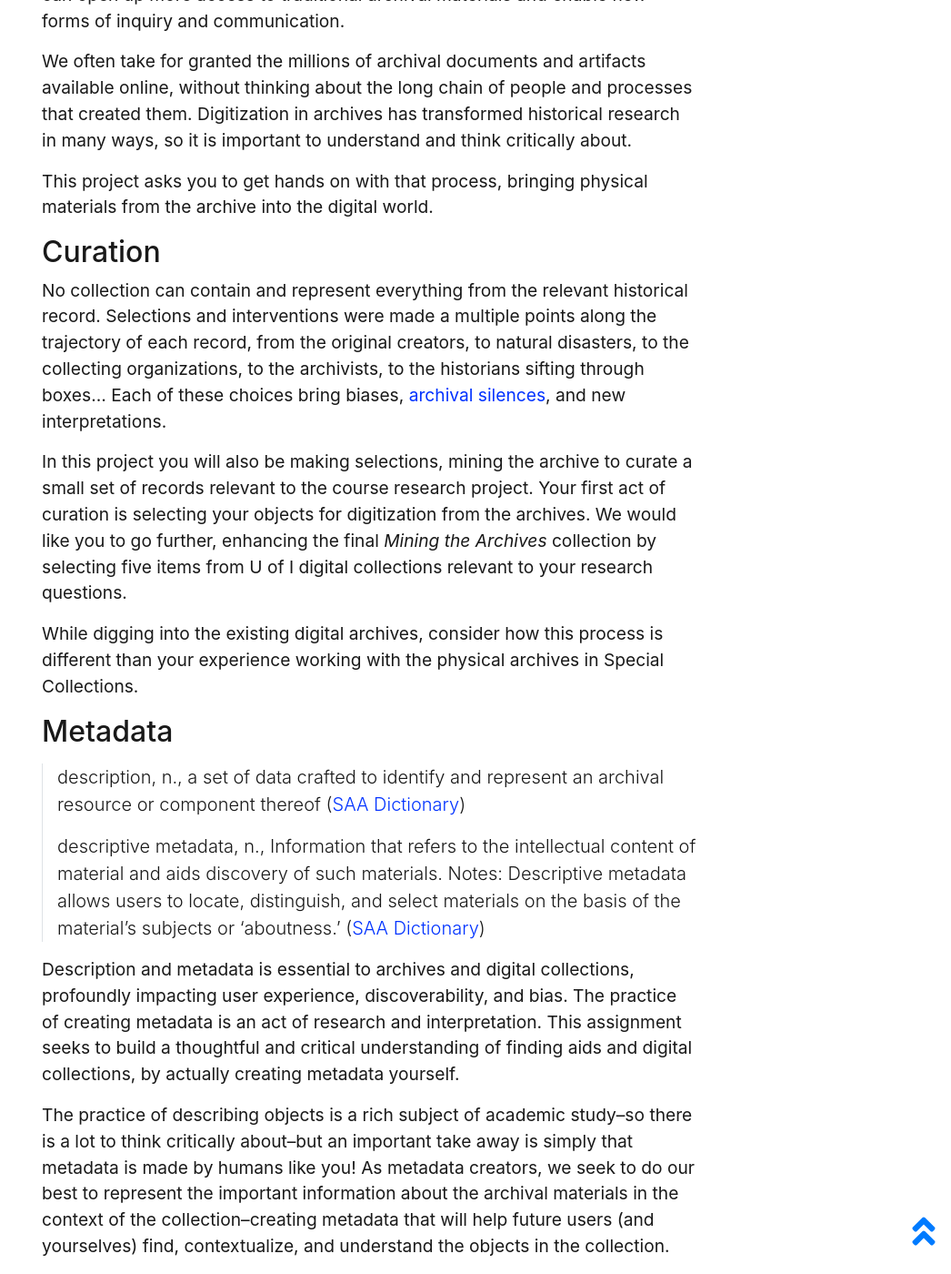
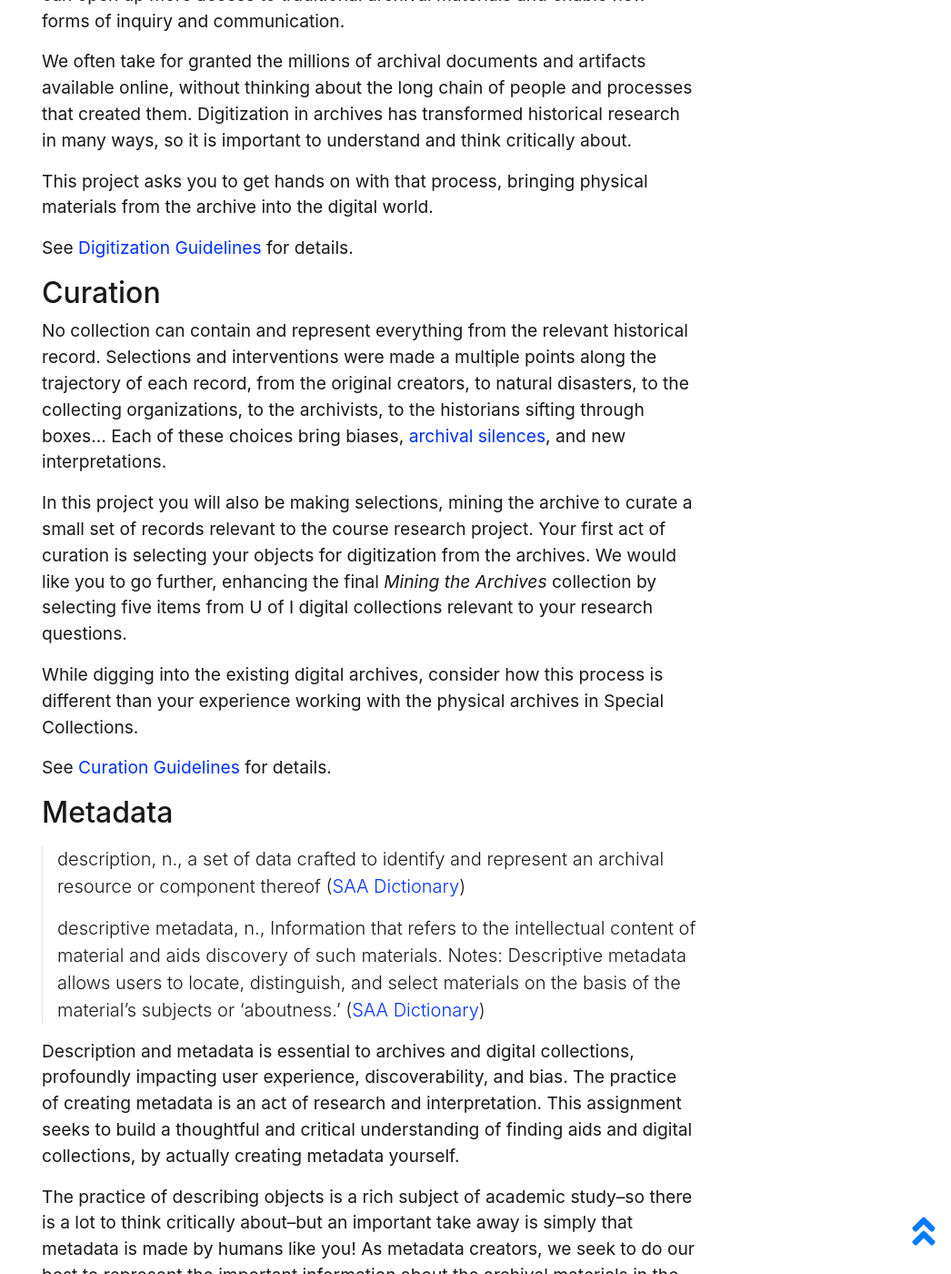
Before and after one commit to evanwill/hist-454-2022, a Jekyll site: the page built from pages/project/overview.md, in a window 1280 px wide and 1400 px high, scrolled down 1581 px. Shown: the whole window at 91% size, without its empty margins (234-1280 px from the left). Built offline with Jekyll 4.4.1, drawn with Linux system fonts in a browser that asks for light colours; some of the changed text lies outside the part shown.

Commit message:
add links to overview

```diff
--- a/pages/project/overview.md
+++ b/pages/project/overview.md
@@ -36,6 +36,8 @@ Digitization in archives has transformed historical research in many ways, so it
 
 This project asks you to get hands on with that process, bringing physical materials from the archive into the digital world.
 
+See [Digitization Guidelines]({{ '/digitization.html' | relative_url }}) for details.
+
 ## Curation
 
 No collection can contain and represent everything from the relevant historical record.
@@ -47,6 +49,8 @@ Your first act of curation is selecting your objects for digitization from the a
 We would like you to go further, enhancing the final *Mining the Archives* collection by selecting five items from U of I digital collections relevant to your research questions.
 
 While digging into the existing digital archives, consider how this process is different than your experience working with the physical archives in Special Collections.
+
+See [Curation Guidelines]({{ '/curation.html' | relative_url }}) for details.
 
 ## Metadata
 
@@ -81,6 +85,8 @@ A human looking at these values can read them successfully, however in a digital
 Explore the demo collection and metadata to understand how the field values are used to generate browsing features in the exhibit site.
 Consider the implications of the choices of which fields to include in the template, and which words you use to describe your objects.
 
+See [Metadata Guidelines]({{ '/metadata.html' | relative_url }}) for details.
+
 ## Digital Exhibit
 
 > online exhibition, n. a curated display of archival resources accessible via the internet. Notes: Not simply a digital collection, an online exhibition is a collection of interrelated archival resources focused around a theme. ([SAA Dictionary](https://dictionary.archivists.org/entry/online-exhibition.html))
```
Also changed, not shown: pages/project/metadata.md (+2 -0 lines), pages/project/spreadsheets.md (+1 -1 lines).
